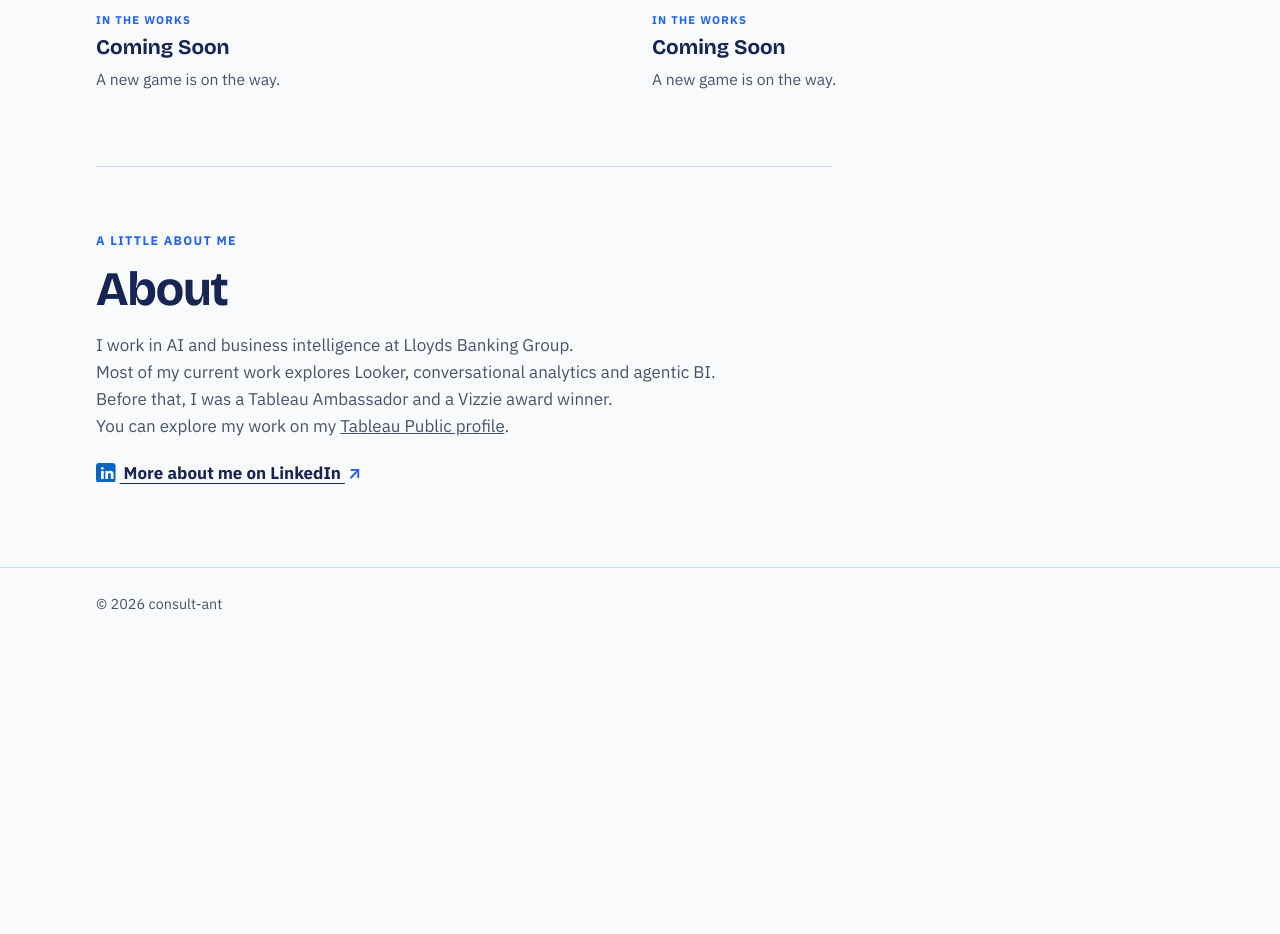
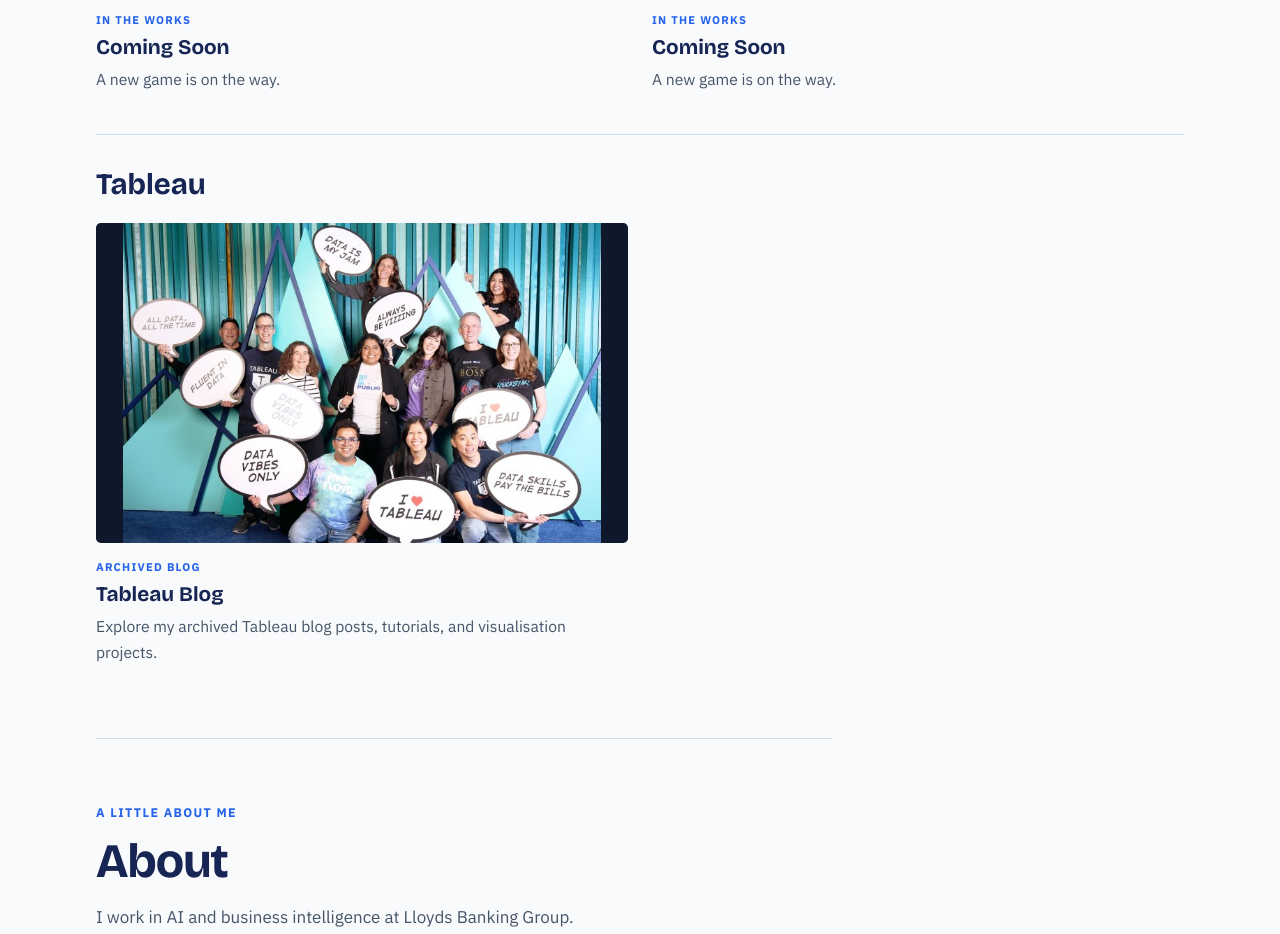
Before and after one commit to consult-ant/consult-ant, a plain HTML site: page index.html in a window 1280 px wide. Shown: the part 3200-4134 px from the top of the page. Before the commit the page ends 3847 px from the top, so only its background shows below. Drawn offline with nearby package versions, Linux system fonts and the light colour scheme.

Commit message:
added tableau blog archive

```diff
--- a/index.html
+++ b/index.html
@@ -156,6 +156,22 @@
           </article>
         </div>
       </section>
+
+      <section class="category" aria-labelledby="tableau-title">
+        <div class="category-heading">
+          <h3 id="tableau-title">Tableau</h3>
+        </div>
+        <div class="project-grid">
+          <article class="project-card">
+            <a class="project-link" href="https://consult-ant.github.io/tableau-blog/consult-ant.uk/index.html" target="_blank" rel="noopener" aria-label="Open the archived Tableau blog">
+              <figure class="thumb gif-thumb" aria-hidden="true"><img src="games/TableauBlog.jpg" alt=""></figure>
+            </a>
+            <p class="card-kicker">Archived blog</p>
+            <h4><a class="project-link" href="https://consult-ant.github.io/tableau-blog/consult-ant.uk/index.html" target="_blank" rel="noopener">Tableau Blog</a></h4>
+            <p>Explore my archived Tableau blog posts, tutorials, and visualisation projects.</p>
+          </article>
+        </div>
+      </section>
     </section>
 
     <section class="about-section" id="about" aria-labelledby="about-title">
```
Also changed, not shown: games/TableauBlog.jpg (added).
